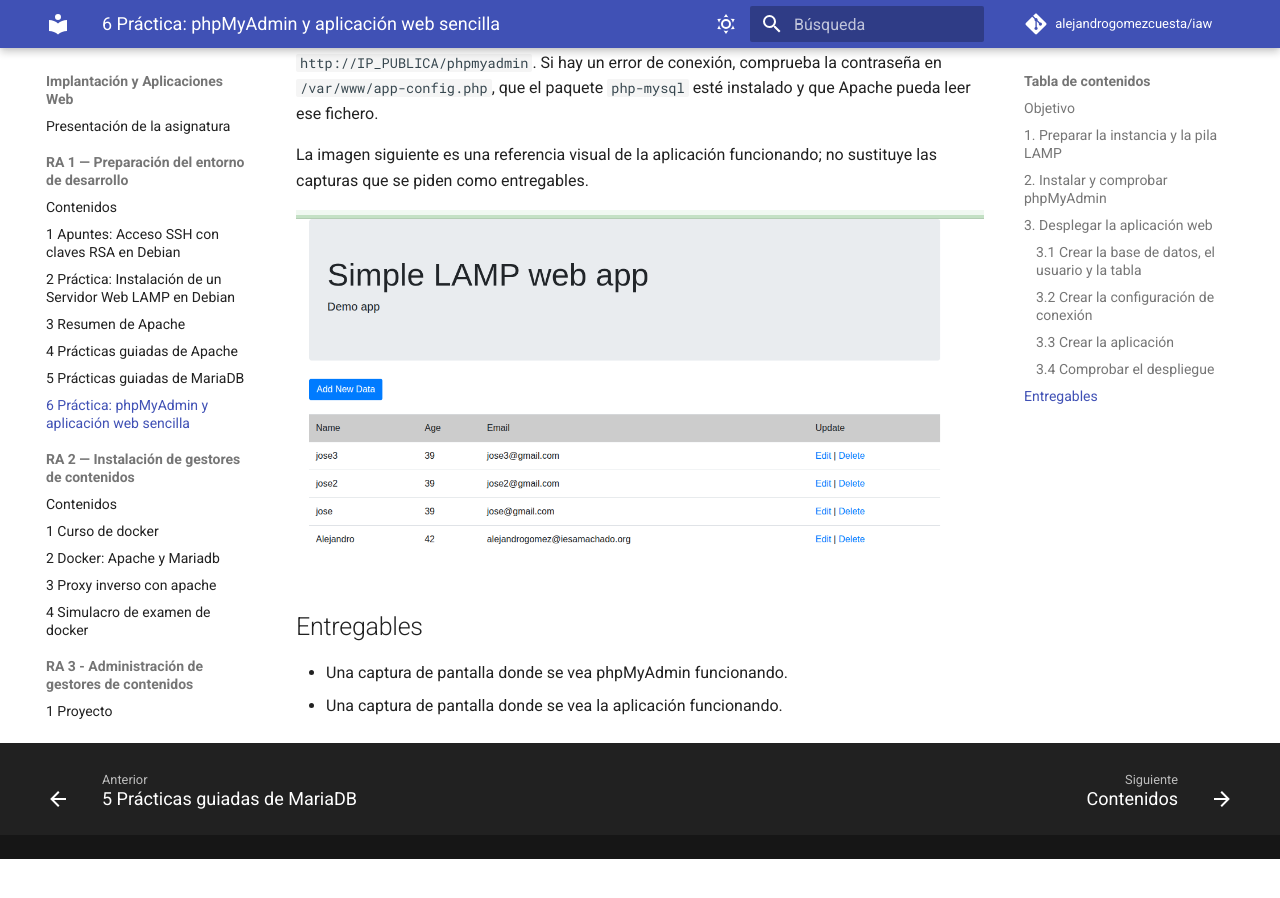
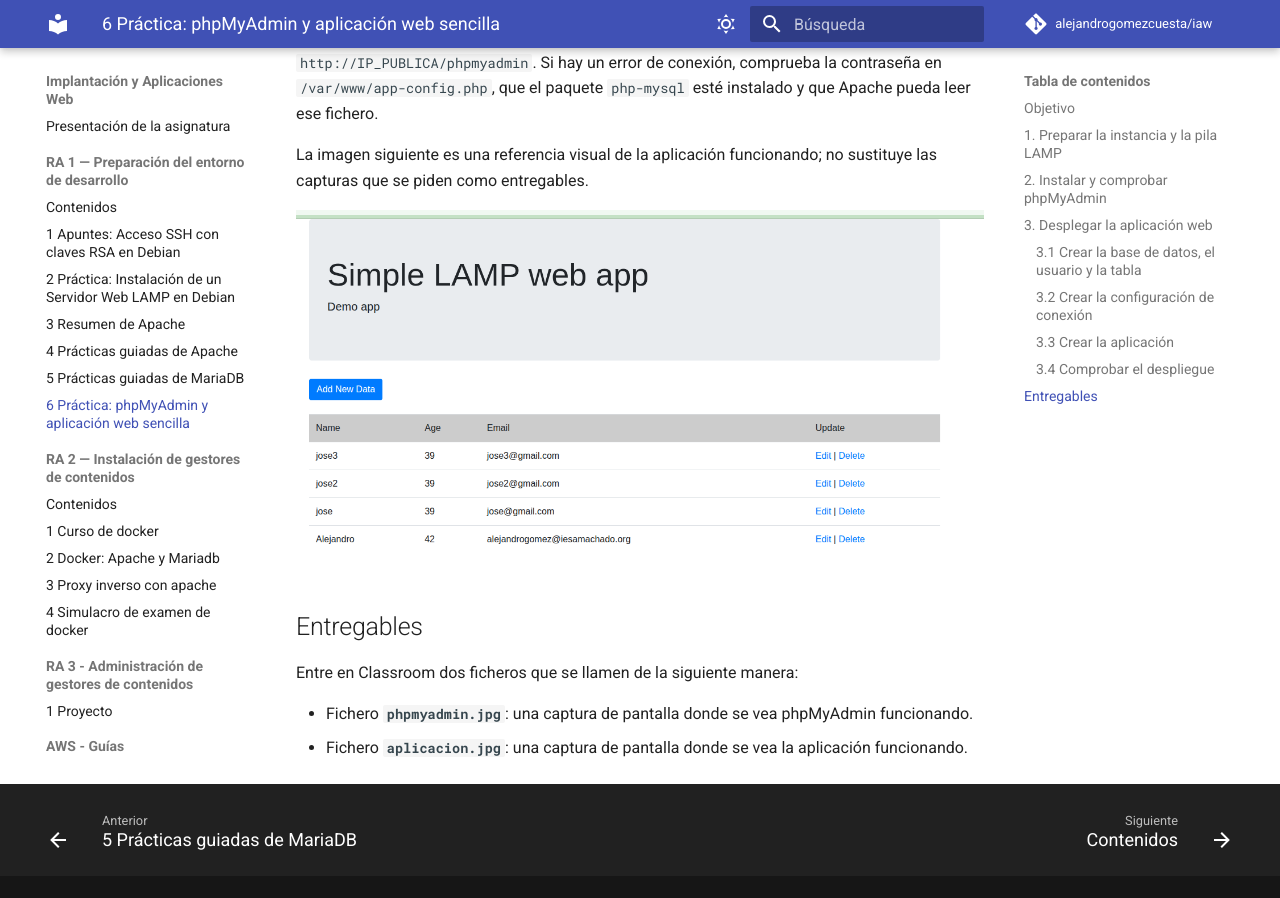
Before and after one commit to alejandrogomezcuesta/iaw, an MkDocs documentation site: the page built from docs/ra1/06-phpmyadmin-app-sencilla.md, in a window 1280 px wide and 900 px high, scrolled down 6422 px. Built offline with MkDocs 1.6.1 and Material for MkDocs 9.7.7, drawn with Linux system fonts in a browser that asks for light colours; comment, search, counter and statistics services are not loaded; before the commit the page ends 7281 px from its top, so only the background shows below that.

Commit message:
pequeña corrección tarea phpmyadmin y app sencilla

```diff
--- a/docs/ra1/06-phpmyadmin-app-sencilla.md
+++ b/docs/ra1/06-phpmyadmin-app-sencilla.md
@@ -294,5 +294,7 @@ La imagen siguiente es una referencia visual de la aplicación funcionando; no s
 
 ## Entregables
 
-- Una captura de pantalla donde se vea phpMyAdmin funcionando.
-- Una captura de pantalla donde se vea la aplicación funcionando.
+Entre en Classroom dos ficheros que se llamen de la siguiente manera:
+
+- Fichero **`phpmyadmin.jpg`**: una captura de pantalla donde se vea phpMyAdmin funcionando.
+- Fichero **`aplicacion.jpg`**: una captura de pantalla donde se vea la aplicación funcionando.
```
